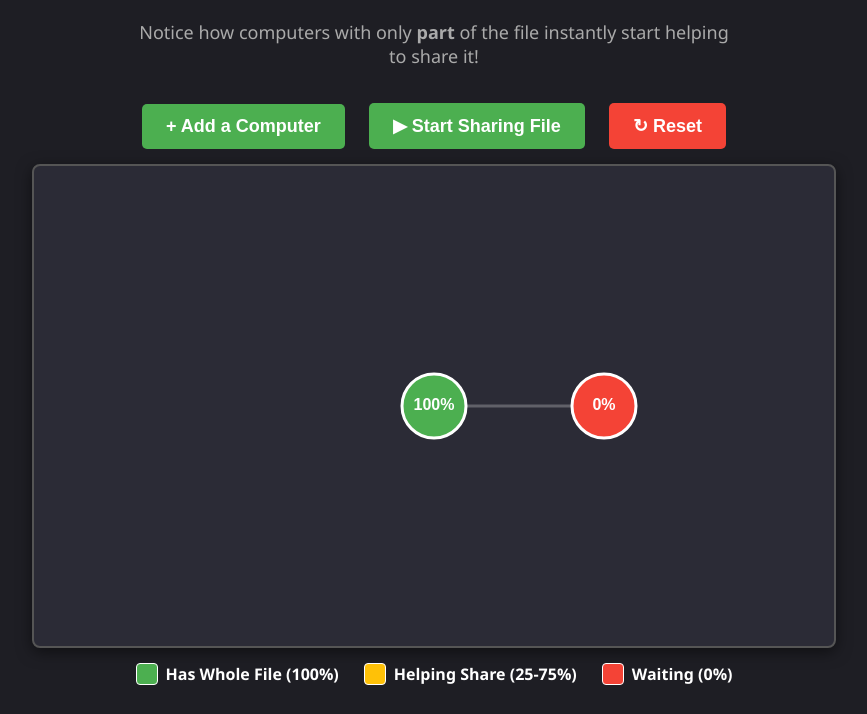
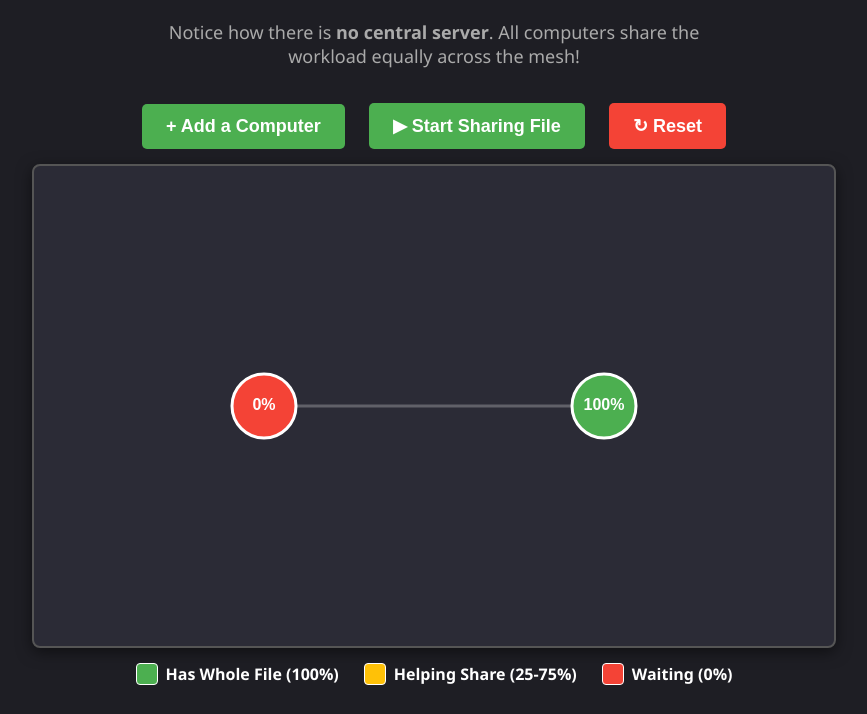
Before and after one commit to LuHa19/P-2-P, a plain HTML site: page index.html in a window 1280 px wide. Shown: the part 86-800 px from the top of the page, without its empty margins (206-1073 px from the left). Drawn offline with Linux system fonts and the light colour scheme.

Commit message:
Update P2P network code and HTML structure

```diff
--- a/index.html
+++ b/index.html
@@ -49,7 +49,7 @@
 <body>
 
 <h1>How Peer-to-Peer (P2P) Works</h1>
-<p>Notice how computers with only <strong>part</strong> of the file instantly start helping to share it!</p>
+<p>Notice how there is <strong>no central server</strong>. All computers share the workload equally across the mesh!</p>
 
 <div id="controls">
     <button id="addNodeBtn">+ Add a Computer</button>
@@ -72,19 +72,19 @@
     let nodes = [];
     let edges = [];
     let packets = [];
-    const maxNodes = 9; // 1 center seeder + 8 outer leechers
+    const maxNodes = 8;
     let animationId;
     let isSharing = false;
 
     class Node {
-        constructor(id, x, y) {
+        constructor(id) {
             this.id = id;
-            this.x = x;
-            this.y = y;
+            this.x = 0; // X and Y are set dynamically
+            this.y = 0;
             this.status = 'empty';
             this.chunks = 0;
-            this.maxChunks = 4; // Simplified to 4 easy steps (25%, 50%, 75%, 100%)
-            this.radius = 32; // Kept large for visibility
+            this.maxChunks = 4; // 4 easy steps (25%, 50%, 75%, 100%)
+            this.radius = 32;
         }
         draw() {
             ctx.beginPath();
@@ -106,7 +106,6 @@
             ctx.textAlign = 'center';
             ctx.textBaseline = 'middle';
 
-            // Show percentage clearly
             let percentage = (this.chunks / this.maxChunks) * 100;
             ctx.fillText(`${percentage}%`, this.x, this.y);
         }
@@ -138,6 +137,7 @@
             this.progress += this.speed;
         }
         draw() {
+            // Because source/target are objects, if they move, the packet adapts instantly!
             const x = this.source.x + (this.target.x - this.source.x) * this.progress;
             const y = this.source.y + (this.target.y - this.source.y) * this.progress;
             ctx.beginPath();
@@ -156,54 +156,48 @@
         packets = [];
         isSharing = false;
 
-        // Add one initial seeder in the center
+        // Add one initial seeder and one leecher
         addNode(true);
+        addNode(false);
+    }
 
-        // Add just ONE initial leecher so we start with two computers total
-        addNode(false);
+    function updateLayout() {
+        const radius = 170; // Radius of the circle
+
+        // Arrange computers in a perfect, centered circle
+        nodes.forEach((node, index) => {
+            const angle = (index * (Math.PI * 2)) / nodes.length;
+            node.x = (canvas.width / 2) + radius * Math.cos(angle);
+            node.y = (canvas.height / 2) + radius * Math.sin(angle);
+        });
+
+        // Rebuild the mesh connections cleanly
+        edges = [];
+        for (let i = 0; i < nodes.length; i++) {
+            for (let j = i + 1; j < nodes.length; j++) {
+                // Find shortest distance around the ring
+                let distance = Math.min(j - i, nodes.length - (j - i));
+
+                // Connect to immediate neighbors (distance 1) and skip-one neighbors (distance 2)
+                if (distance === 1 || distance === 2) {
+                    edges.push(new Edge(nodes[i], nodes[j]));
+                }
+            }
+        }
     }
 
     function addNode(isSeeder = false) {
         if (nodes.length >= maxNodes) return;
 
-        const id = nodes.length;
-        let x, y;
-
-        if (id === 0) {
-            // Place the first node (Seeder) exactly in the center
-            x = canvas.width / 2;
-            y = canvas.height / 2;
-        } else {
-            // Place subsequent nodes in a perfect circle around the center
-            const radius = 170; // Distance from the center
-            // Distribute them evenly based on maxNodes
-            const angle = (id - 1) * (Math.PI * 2) / (maxNodes - 1);
-            x = (canvas.width / 2) + radius * Math.cos(angle);
-            y = (canvas.height / 2) + radius * Math.sin(angle);
-        }
-
-        const newNode = new Node(id, x, y);
+        const newNode = new Node(nodes.length);
         if (isSeeder) {
             newNode.status = 'full';
             newNode.chunks = newNode.maxChunks;
         }
         nodes.push(newNode);
 
-        // --- CLEAN TOPOLOGY CONNECTIONS ---
-        if (id > 0) {
-            // 1. Connect new node to the Center Seeder (Node 0)
-            edges.push(new Edge(newNode, nodes[0]));
-
-            // 2. Connect new node to its immediate neighbor in the circle
-            if (id > 1) {
-                edges.push(new Edge(newNode, nodes[id - 1]));
-            }
-
-            // 3. If it's the final node, close the circle by connecting it back to the first outer node
-            if (id === maxNodes - 1) {
-                edges.push(new Edge(newNode, nodes[1]));
-            }
-        }
+        // Refresh the circle shape and connections
+        updateLayout();
     }
 
     function findNeighbors(node) {
@@ -247,7 +241,7 @@
                 let neighbors = findNeighbors(sender);
                 let validTargets = neighbors.filter(n => n.chunks < n.maxChunks);
 
-                if (validTargets.length > 0 && packets.length < 5) {
+                if (validTargets.length > 0 && packets.length < 6) {
                     let target = validTargets[Math.floor(Math.random() * validTargets.length)];
                     packets.push(new Packet(sender, target));
                 }
```
